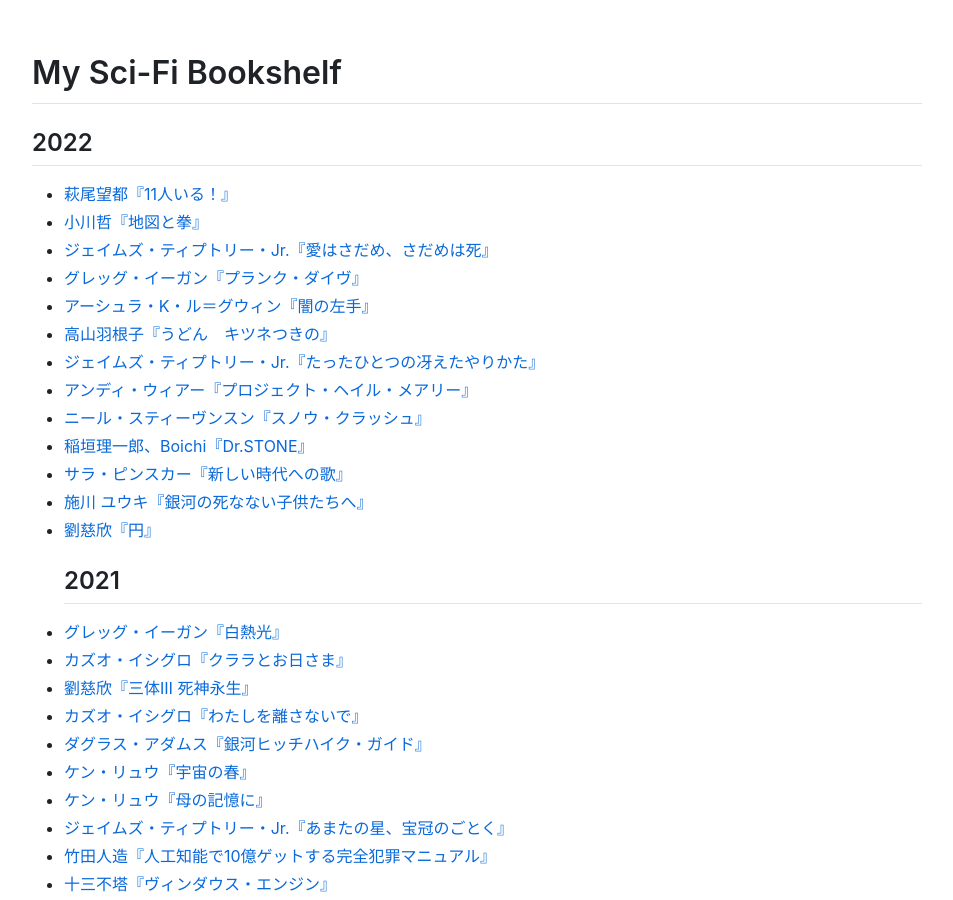
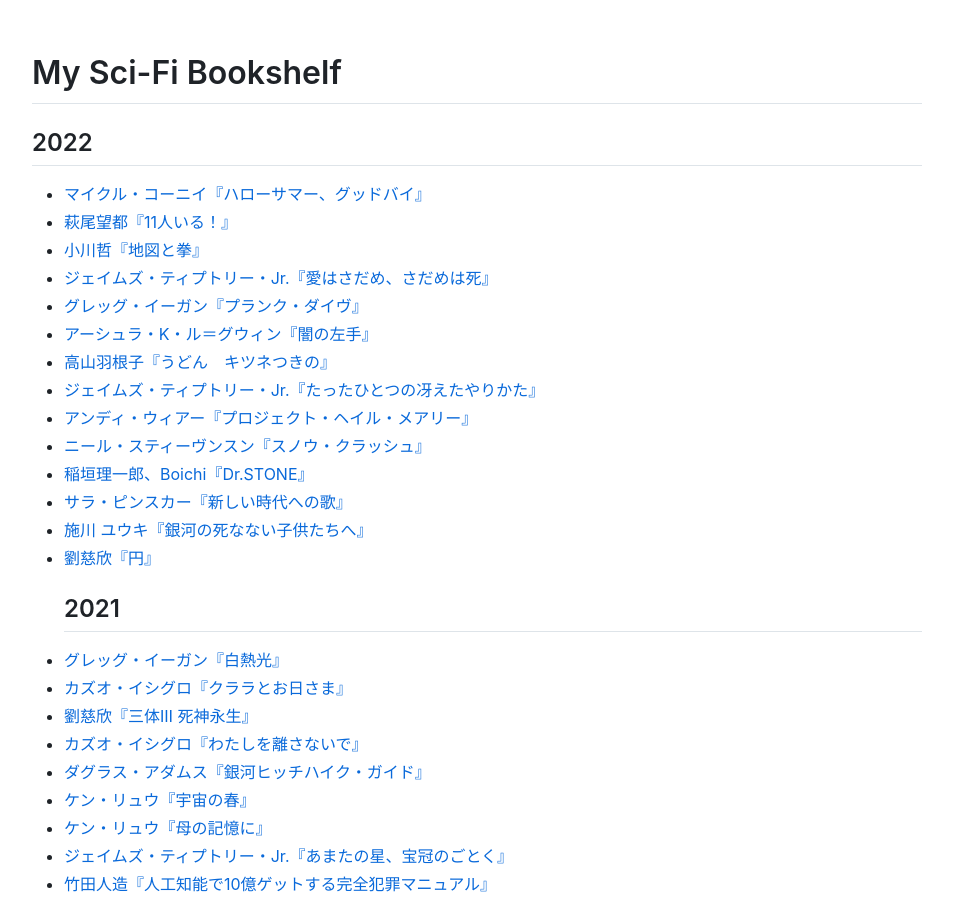
Before and after one commit to sankichi92/sankichi.net, a Jekyll site: the page built from sci-fi.md, in a window 1280 px wide and 900 px high. Shown: the whole window, without its empty margins (163-1116 px from the left). Built offline with Jekyll 4.4.1, drawn with Linux system fonts in a browser that asks for light colours; nearby versions of some CDN libraries; our own code applies the rules of GitHub Pages for plain Markdown files.

Commit message:
マイクル・コーニイ『ハローサマー、グッドバイ』

```diff
--- a/_data/sci-fi-bookshelf.yml
+++ b/_data/sci-fi-bookshelf.yml
@@ -1,3 +1,8 @@
+- title: ハローサマー、グッドバイ
+  author: マイクル・コーニイ
+  asin: B01J1I8RQA
+  date: 2022-08-14
+
 - title: 11人いる！
   author: 萩尾望都
   asin: B00MORJOR2
```
